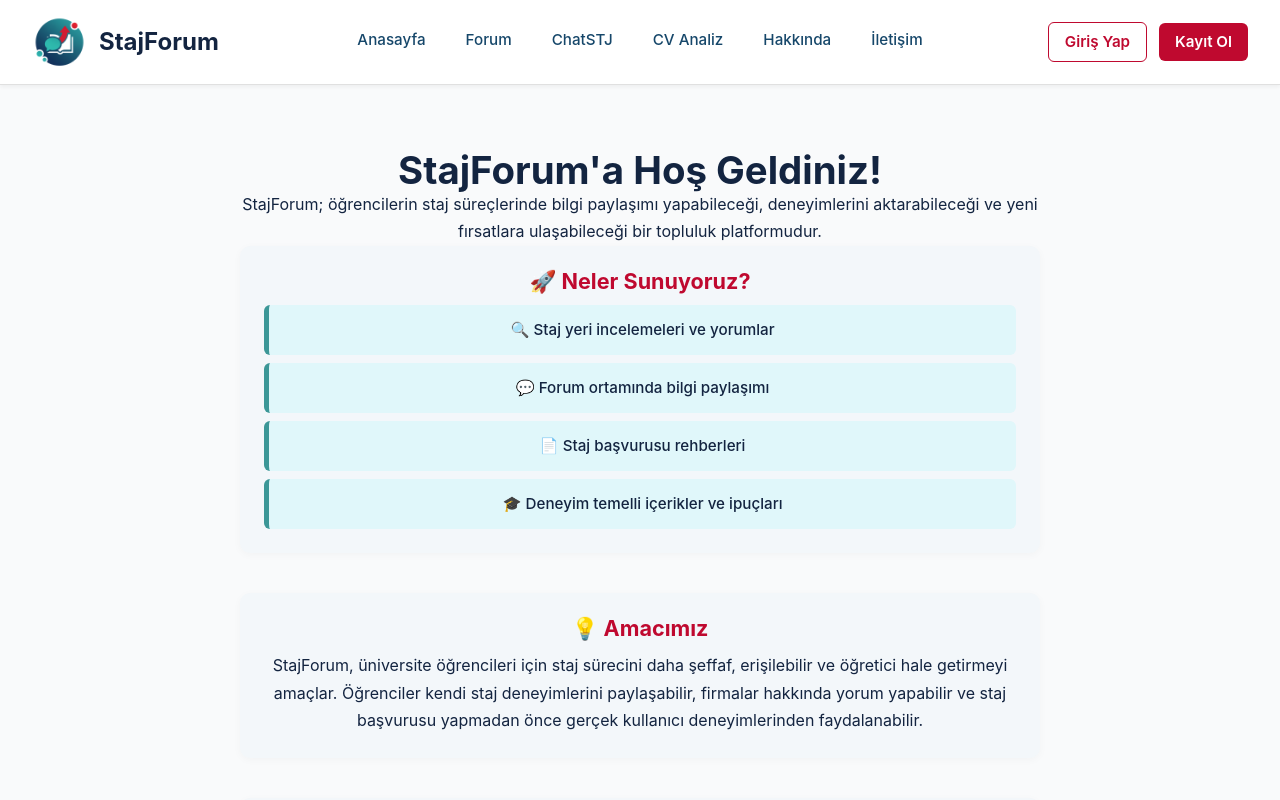
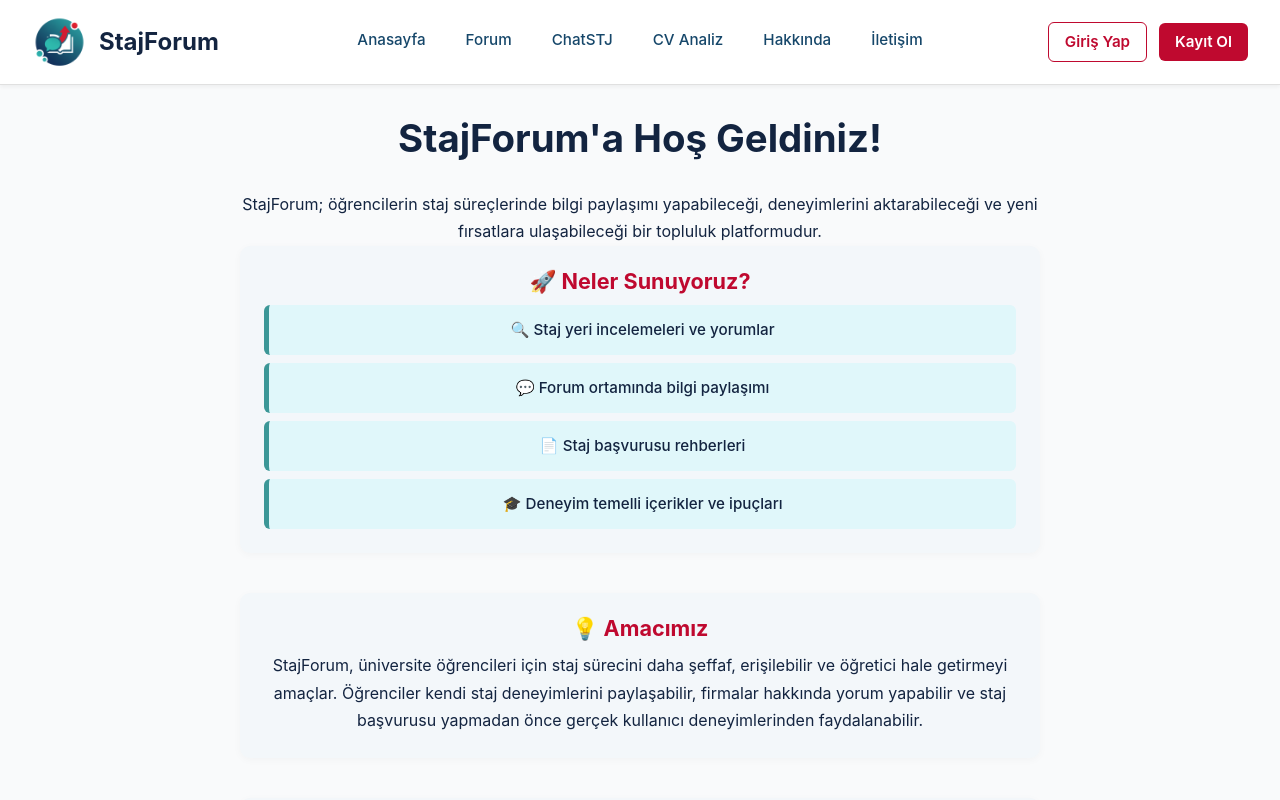
Before and after one commit to SevvalEnsarioglu/staj-forum-web, a React (Vite) app: page / in a window 1280 px wide. Shown: the top 800 px of the page. Built offline with nearby package versions, Linux system fonts and the light colour scheme; no server answers.

Commit message:
App.tsx hataları giderildi

```diff
--- a/src/App.tsx
+++ b/src/App.tsx
@@ -1,36 +1,41 @@
-
-import { BrowserRouter as Router, Routes, Route } from "react-router-dom";
+import { BrowserRouter as Router, useRoutes } from "react-router-dom";
 import "./styles/App.css";
 import Anasayfa from "./pages/Anasayfa";
 import ChatStj from "./pages/ChatStj";
 import Forum from "./pages/Forum";
 import ForumKonuSecimi from "./pages/ForumKonuSecimi";
 import Hakkinda from "./pages/Hakkinda";
-import Iletisim from "./pages/Iletisim.tsx";
+import Iletisim from "./pages/Iletisim";
 import CVAnaliz from "./pages/CVAnaliz";
 import Giris from "./pages/Giris";
 import Kayit from "./pages/Kayit";
 
 import TopAppBar from "./components/TopAppBar";
-import BottomBar from "./components/BottomBar.tsx";
+import BottomBar from "./components/BottomBar";
+
+const AppRoutes = () => {
+    const routes = [
+        { path: "/", element: <Anasayfa /> },
+        { path: "/anasayfa", element: <Anasayfa /> },
+        { path: "/forum", element: <Forum /> },
+        { path: "/forum/:id", element: <ForumKonuSecimi /> },
+        { path: "/chatstj", element: <ChatStj /> },
+        { path: "/cv-analiz", element: <CVAnaliz /> },
+        { path: "/hakkinda", element: <Hakkinda /> },
+        { path: "/giris", element: <Giris /> },
+        { path: "/kayit", element: <Kayit /> },
+        { path: "/iletisim", element: <Iletisim /> },
+    ] as const;
+
+    return useRoutes(routes as any);
+};
 
 function App() {
     return (
         <Router>
             <TopAppBar />
-            <main id="root">
-                <Routes>
-                    <Route path="/" element={<Anasayfa />} />
-                    <Route path="/anasayfa" element={<Anasayfa />} />
-                    <Route path="/forum" element={<Forum />} />
-                    <Route path="/forum/:id" element={<ForumKonuSecimi />} />
-                    <Route path="/chatstj" element={<ChatStj />} />
-                    <Route path="/cv-analiz" element={<CVAnaliz />} />
-                    <Route path="/hakkinda" element={<Hakkinda />} />
-                    <Route path="/giris" element={<Giris />} />
-                    <Route path="/kayit" element={<Kayit />} />
-                    <Route path="/iletisim" element={<Iletisim />} />
-                </Routes>
+            <main className="app-main">
+                <AppRoutes />
             </main>
             <BottomBar />
         </Router>
--- a/src/pages/Anasayfa.tsx
+++ b/src/pages/Anasayfa.tsx
@@ -4,7 +4,7 @@ const Anasayfa: React.FC = () => {
     return (
         <div className="page-container">
             <section className="hero-section">
-                <h1 className="hero-title">StajForum'a Hoş Geldiniz!</h1>
+                <h1 className="hero-title" style={{ marginBottom: "2rem" }}>StajForum'a Hoş Geldiniz!</h1>
                 <p className="hero-subtitle">
                     StajForum; öğrencilerin staj süreçlerinde bilgi paylaşımı yapabileceği, deneyimlerini
                     aktarabileceği ve yeni fırsatlara ulaşabileceği bir topluluk platformudur.
--- a/src/styles/global.css
+++ b/src/styles/global.css
@@ -42,6 +42,13 @@ body {
   width: 100%;
   padding: var(--spacing-2xl) var(--spacing-2xl) 0;
   text-align: center;
+}
+
+.app-main {
+  flex: 1;
+  width: 100%;
+  display: flex;
+  flex-direction: column;
 }
 
 /* Link Styles */
```
